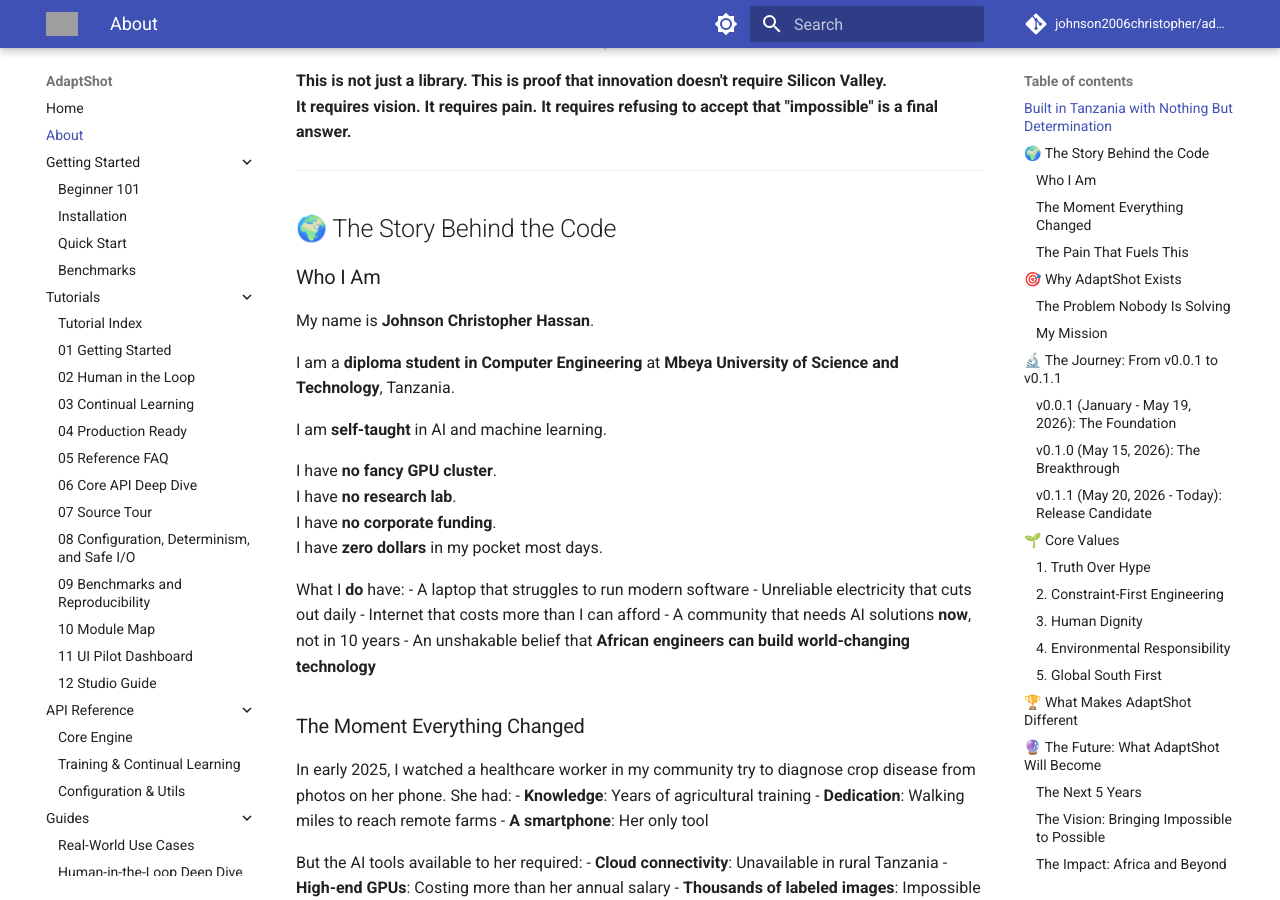
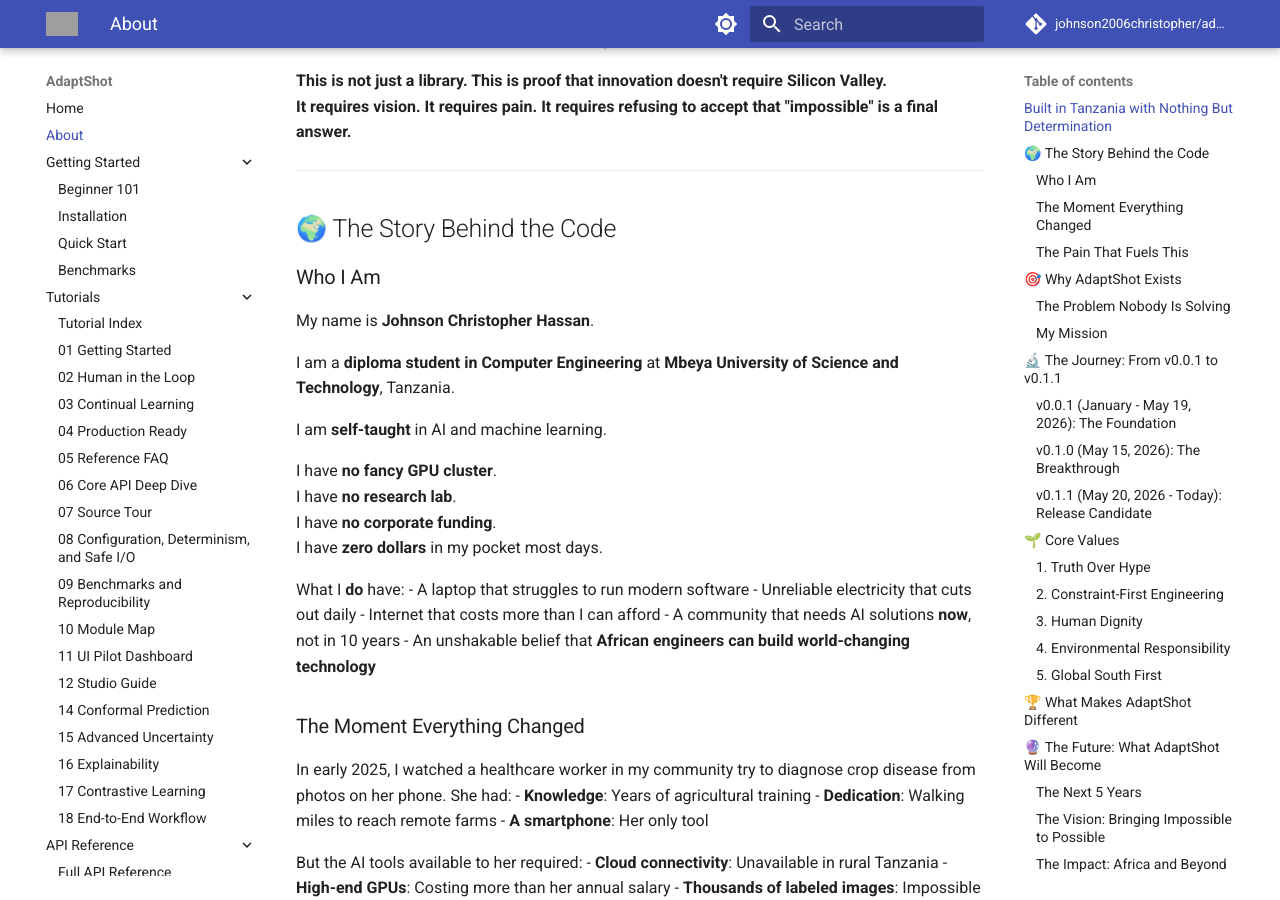
Before and after one commit to johnson2006christopher/adaptshot, an MkDocs documentation site: the page built from docs/about.md, in a window 1280 px wide and 900 px high, scrolled down 474 px. Built offline with MkDocs 1.6.1 and Material for MkDocs 9.7.7, drawn with Linux system fonts in a browser that asks for light colours; comment, search, counter and statistics services are not loaded; grey boxes are pictures that could not be loaded.

Commit message:
docs(tutorials): add new tutorials and update docs structure
- Added tutorials on Conformal Prediction, Advanced Uncertainty, Explainability,
  Contrastive Learning, and End-to-End Workflow
- Included Full API Reference in documentation
- Expanded guides with Architecture Deep-Dive, Algorithm Theory, Studio Complete Guide,
  and Pilot Dashboard Guide
- Updated Config Reference to include 26 fields instead of 22
- Reorganized documentation structure for better clarity and completeness

```diff
--- a/mkdocs.yml
+++ b/mkdocs.yml
@@ -88,16 +88,26 @@
     - 10 Module Map: tutorials/10_module_map.md
     - 11 UI Pilot Dashboard: tutorials/11_ui_pilot_dashboard.md
     - 12 Studio Guide: tutorials/12_studio_guide.md
+    - 14 Conformal Prediction: tutorials/14_conformal_prediction.md
+    - 15 Advanced Uncertainty: tutorials/15_advanced_uncertainty.md
+    - 16 Explainability: tutorials/16_explainability.md
+    - 17 Contrastive Learning: tutorials/17_contrastive_learning.md
+    - 18 End-to-End Workflow: tutorials/18_end_to_end_workflow.md
   - API Reference:
+    - Full API Reference: api/reference.md
     - Core Engine: api/core.md
     - Training & Continual Learning: api/training.md
     - Configuration & Utils: api/config.md
   - Guides:
+    - Architecture Deep-Dive: guides/architecture-deep-dive.md
+    - Algorithm Theory: guides/algorithm-theory.md
+    - Studio Complete Guide: guides/studio-complete-guide.md
+    - Pilot Dashboard Guide: guides/ui-pilot-guide.md
     - Real-World Use Cases: guides/real-world-use-cases.md
     - Human-in-the-Loop Deep Dive: guides/human-in-the-loop.md
     - Error Handling & Troubleshooting: guides/troubleshooting.md
   - Reference:
-    - Config Reference (All 22 Fields): reference/config-reference.md
+    - Config Reference (All 26 Fields): reference/config-reference.md
   - v0.1.1 Docs Roadmap: v0.1.1-docs-roadmap.md
   - Contributing: contributing.md
   - Code of Conduct: code_of_conduct.md
```
